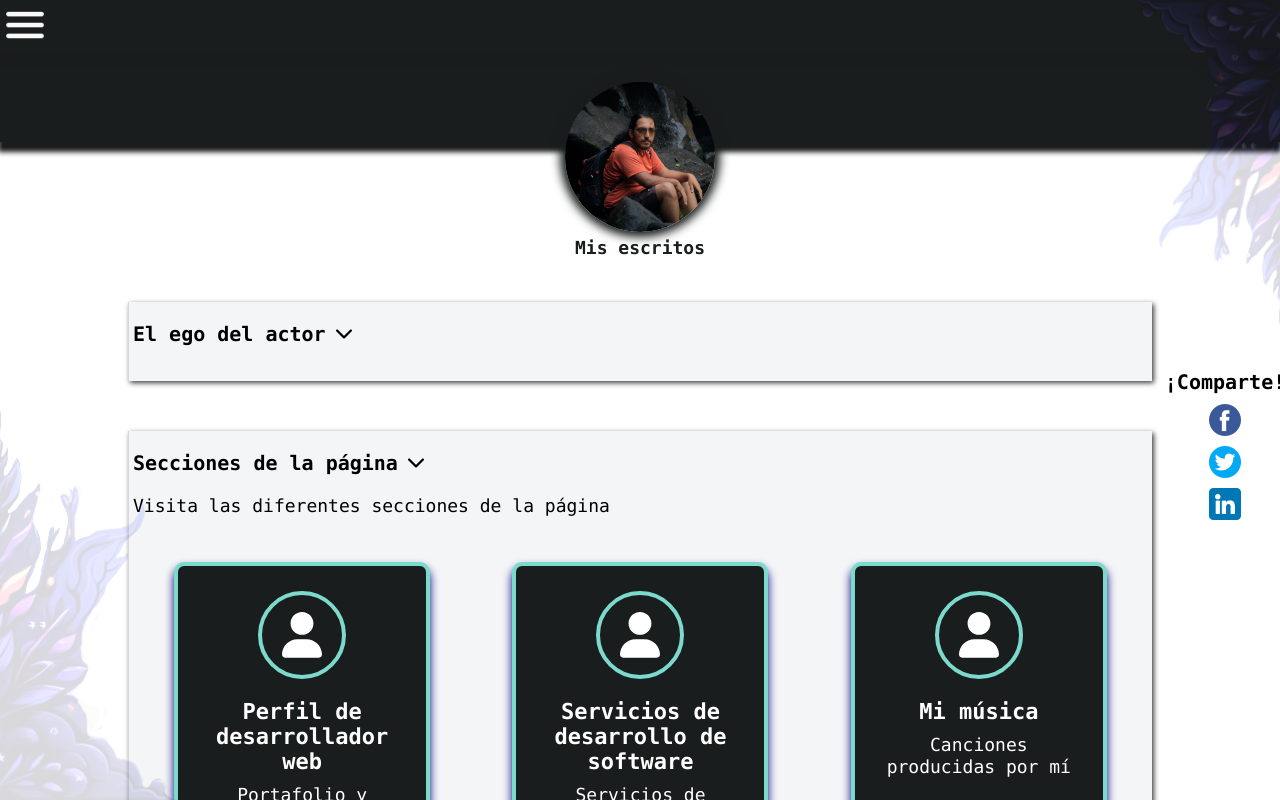
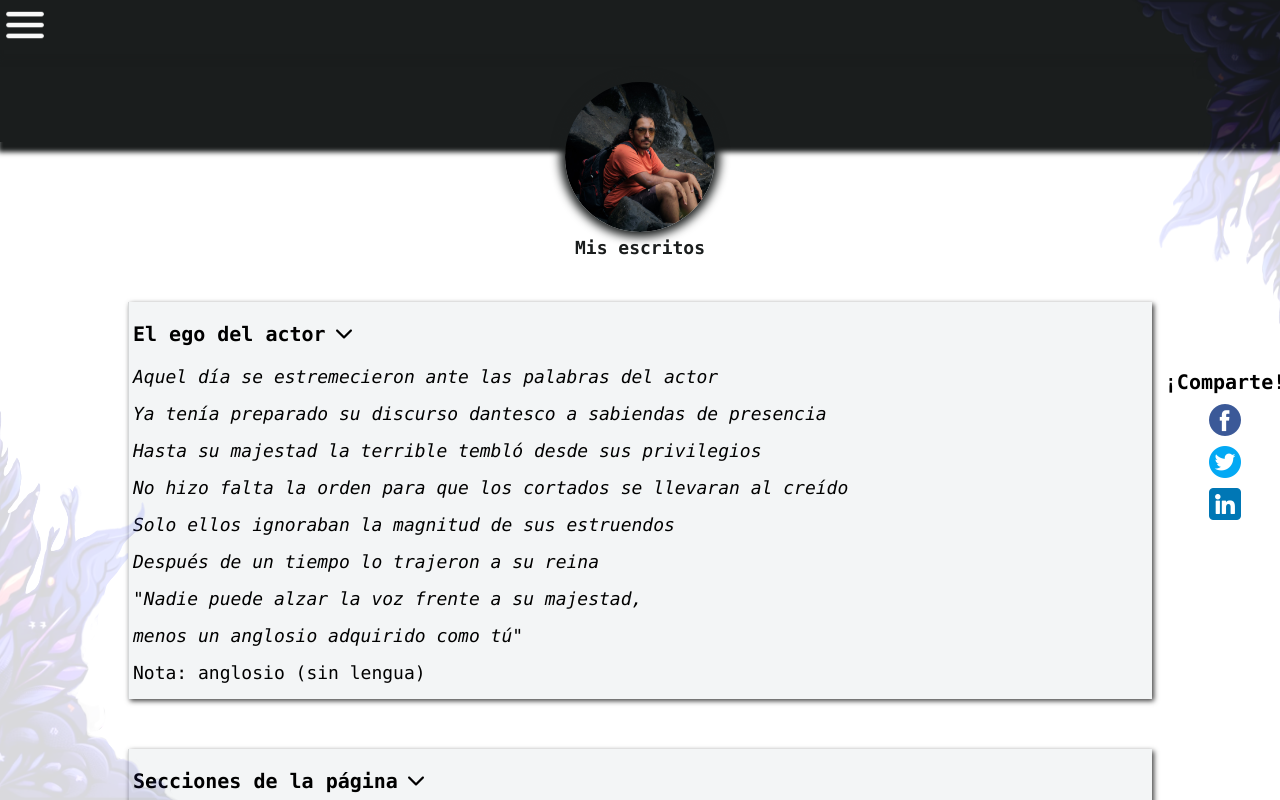
Before and after one commit to RaulAcostaDeveloper/raulacostaweb-v2, a Next.js app: page /write/versos/elegodelactor in a window 1280 px wide. Shown: the top 800 px of the page. Built offline with nearby package versions, Linux system fonts and the light colour scheme.

Commit message:
El ego del actor

```diff
--- a/src/app/write/versos/elegodelactor/page.tsx
+++ b/src/app/write/versos/elegodelactor/page.tsx
@@ -4,9 +4,17 @@ export default function WritePage() {
   return (
     <main>
       <ContenidoDesplegable title="El ego del actor">
-        <i>
-          <p></p>
-        </i>
+      <i>
+                <p>Aquel día se estremecieron ante las palabras del actor</p>
+                <p>Ya tenía preparado su discurso dantesco a sabiendas de presencia</p>
+                <p>Hasta su majestad la terrible tembló desde sus privilegios</p>
+                <p>No hizo falta la orden para que los cortados se llevaran al creído</p>
+                <p>Solo ellos ignoraban la magnitud de sus estruendos</p>
+                <p>Después de un tiempo lo trajeron a su reina</p>
+                <p>"Nadie puede alzar la voz frente a su majestad,</p>
+                <p>menos un anglosio adquirido como tú"</p>
+              </i>
+              <p>Nota: anglosio (sin lengua)</p>
       </ContenidoDesplegable>
     </main>
   );
```
Also changed, not shown: src/app/write/page.tsx (+9 -1 lines).
